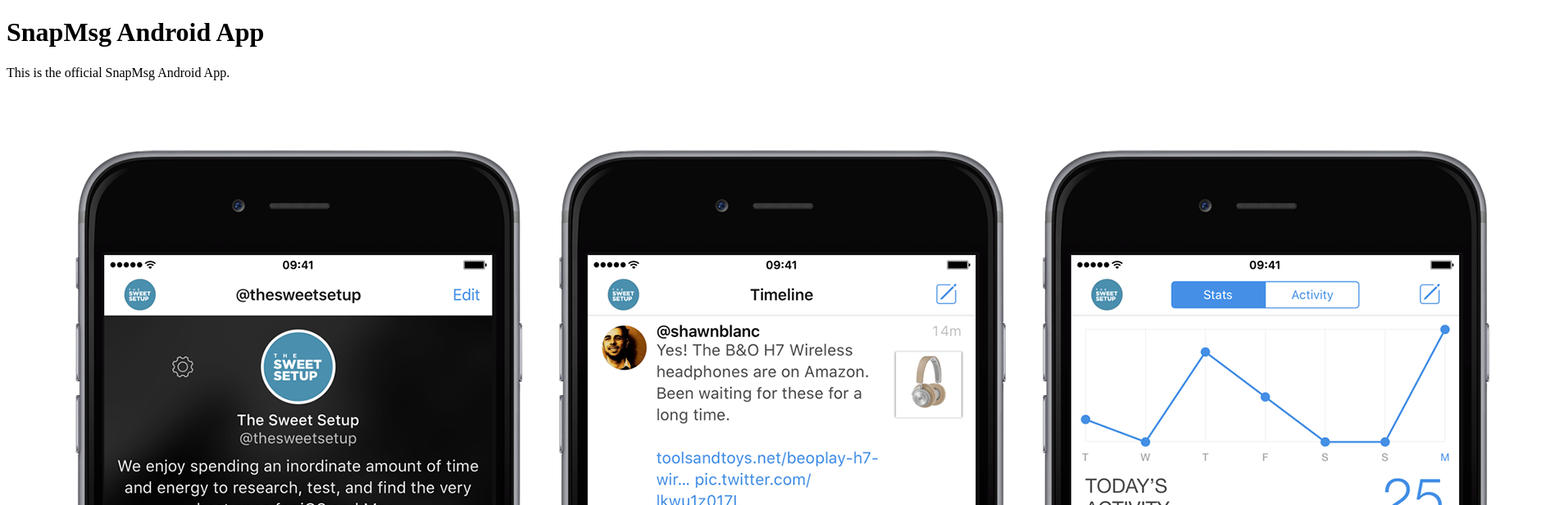
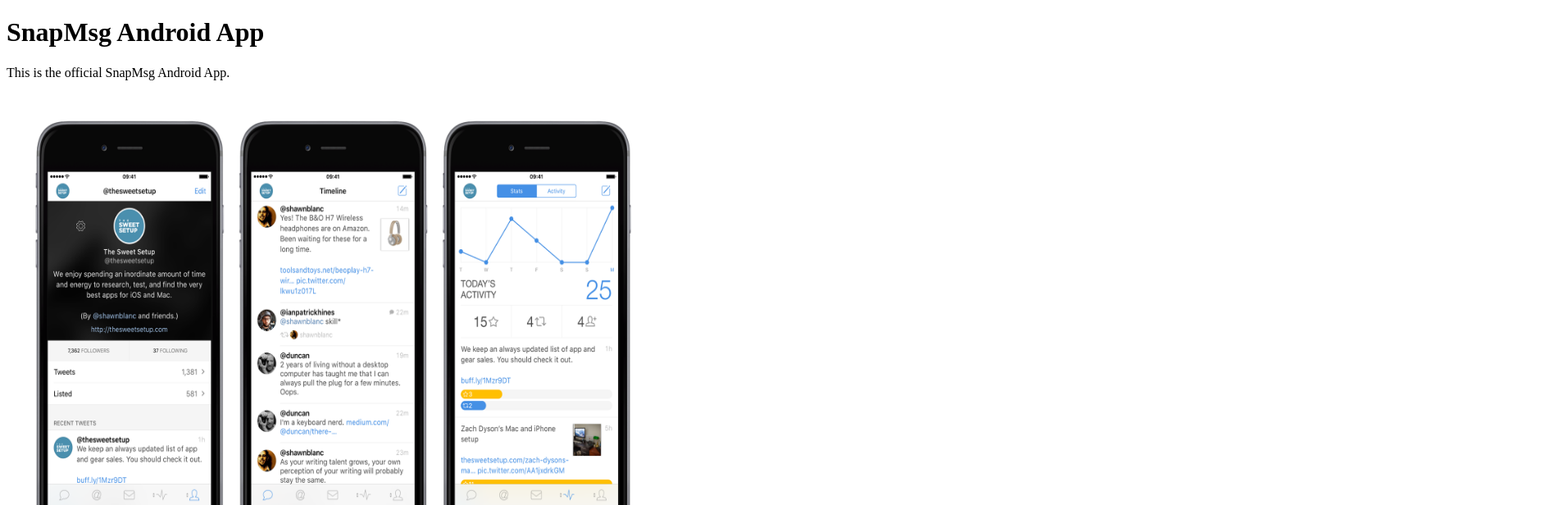
Before and after one commit to LuisParedes1/SnapMsg, a plain HTML site: page docs/index.html in a window 1280 px wide. Shown: the top 616 px of the page at 82% size, 1908 px wide, since content can reach past the window. Drawn offline with Linux system fonts and the light colour scheme; files that its build step writes are made by us from their sources.

Commit message:
Added stock image to main page

```diff
--- a/docs/index.html
+++ b/docs/index.html
@@ -2,6 +2,7 @@
 <html lang="en">
 <head>
     <meta charset="UTF-8">
+    <link rel="stylesheet" href="style.css">
     <title>SnapMsg Android App</title>
 </head>
 <body>
@@ -10,7 +11,7 @@
 
     <p>This is the official SnapMsg Android App.</p>
 
-    <img src="img/default.png" alt="SnapMsg Android App" />
+    <img src="img/default.png" alt="SnapMsg default image" width="800" height="600"/>
 
     <p>Comming soon to the Apple App Store!... (Not really)</p>
 
```
Also changed, not shown: docs/css/style.css (added).
